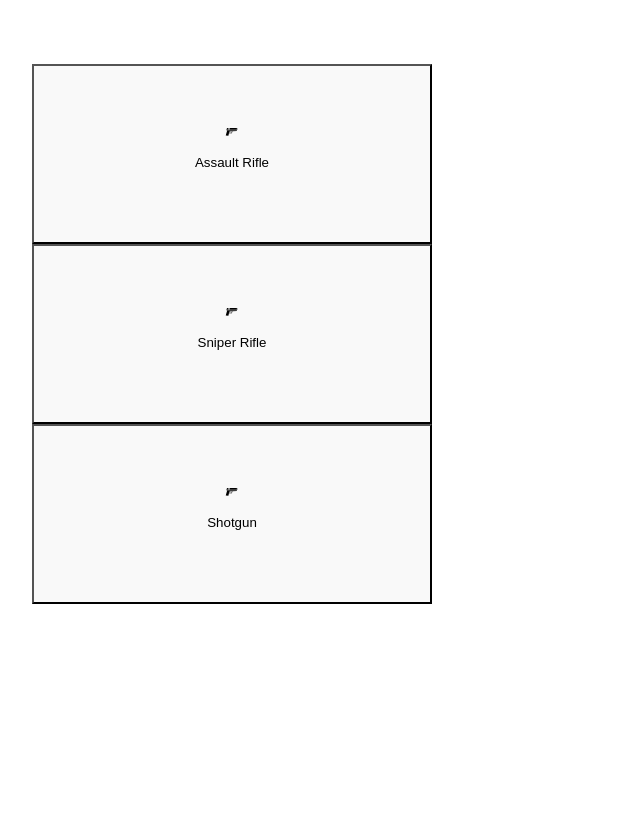
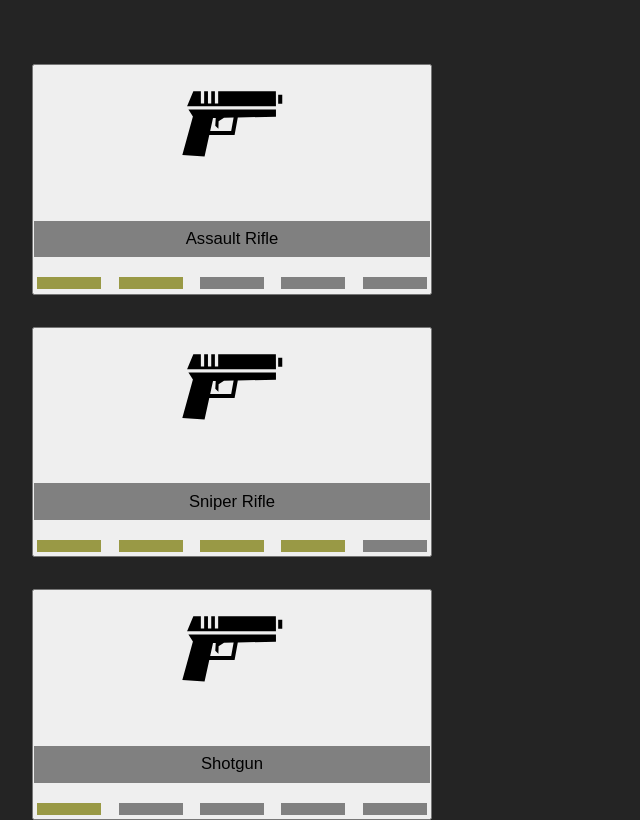
Before and after one commit to AroonSalotra/loadout-manager, a React (Vite) app: page / in a window 1280 px wide. Shown: the whole page, without its empty margins (0-640 px from the left). Built offline with nearby package versions, Linux system fonts and the light colour scheme.

Commit message:
refractor Loadout components, removed extra button tag

```diff
--- a/components/LoadoutItem.jsx
+++ b/components/LoadoutItem.jsx
@@ -11,23 +11,17 @@ const LoadoutItem = ({ weaponName, weaponIcon, points }) => {
   };
 
   return (
-    <div className="wrapper-loadout">
-      <button className="btn-loadout" type="button" onClick={handleShowWeapon}>
-        <i>
+    // <button className="wrapper-loadout">
+    <button className="btn-loadout" type="button" onClick={handleShowWeapon}>
+      <div>
+        <i className="icon-large">
           <GiPistolGun />
         </i>
-        <p>{weaponName}</p>
-      </button>
-
-      {showDetails ? (
-        <div>
-          <i className="icon-large">
-            <GiPistolGun />
-          </i>
-          <LoadoutPoints points={points} id={weaponName} />
-        </div>
-      ) : null}
-    </div>
+        <p className="weapon-name">{weaponName}</p>
+        <LoadoutPoints points={points} id={weaponName} />
+      </div>
+    </button>
+    // </button>
   );
 };
 
--- a/src/App.css
+++ b/src/App.css
@@ -8,12 +8,14 @@
 .btn-loadout {
   max-width: 90vw;
   width: 400px;
-  height: 180px;
+  padding: 0;
+  /* height: 180px; */
 }
 
 .container-loadout {
   display: flex;
   flex-direction: column;
+  gap: 2em;
 }
 
 .wrapper-loadout {
@@ -24,7 +26,7 @@
 .wrapper-point {
   display: flex;
   justify-content: space-between;
-  padding: 1em 0;
+  padding: 0.25em;
 }
 
 .icon-large {
@@ -36,6 +38,12 @@
   width: 4rem;
   height: 0.75rem;
   background: gray;
+}
+
+.weapon-name {
+  background: gray;
+  padding: 0.5em;
+  font-size: 1.25em;
 }
 
 .point-active {
--- a/src/index.css
+++ b/src/index.css
@@ -38,16 +38,3 @@ h1 {
   font-size: 3.2em;
   line-height: 1.1;
 }
-
-@media (prefers-color-scheme: light) {
-  :root {
-    color: #213547;
-    background-color: #ffffff;
-  }
-  a:hover {
-    color: #747bff;
-  }
-  button {
-    background-color: #f9f9f9;
-  }
-}
```
